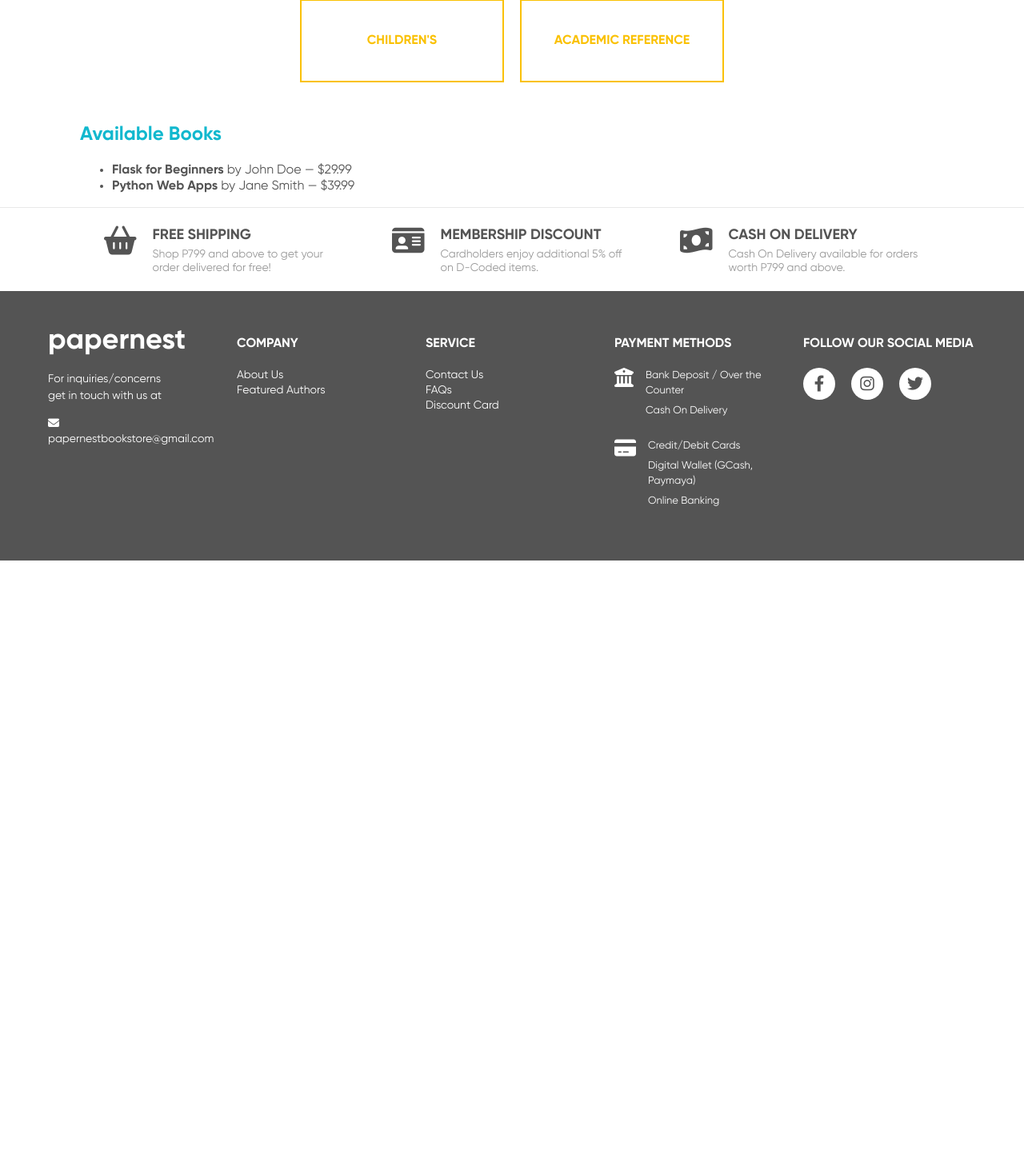
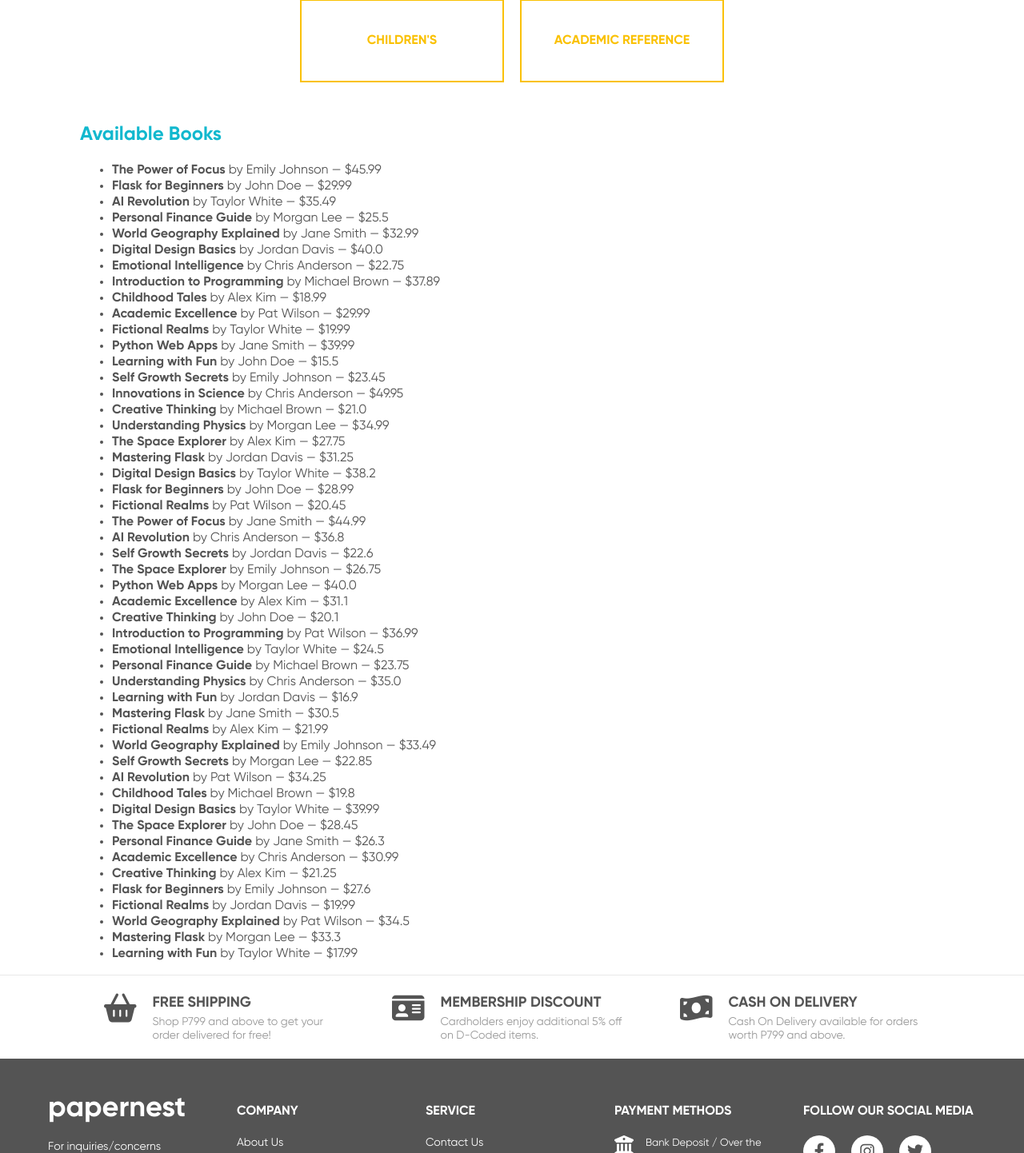
Before and after one commit to abigailcbarrion/Papernest, a Flask app: page /books in a window 1280 px wide. Shown: the part 416-1858 px from the top of the page at 80% size. Before the commit the page ends 1117 px from the top, so only its background shows below. Run offline with Flask 3, Linux system fonts and the light colour scheme.

Commit message:
Implement product carousel: Add HTML structure, CSS styles, and JavaScript functionality for a dynamic product carousel displaying popular books.

```diff
--- a/app.py
+++ b/app.py
@@ -2,7 +2,9 @@ from flask import Flask, render_template, request, redirect, url_for, session
 import json
 import os
 
-app = Flask(__name__)
+app = Flask(__name__,
+            static_folder='static',
+            template_folder='templates')
 app.secret_key = 'your_secret_key'  # Required for session
 
 # ---------- File Paths ----------
@@ -31,9 +33,15 @@ def load_books():
 
 # ---------- Routes ----------
 @app.route('/')
-def home():
-    books = load_books()
-    return render_template('index.html', books=books)
+def index():
+    # Load books from JSON file
+    json_path = os.path.join(os.path.dirname(os.path.abspath(__file__)), 'data', 'books.json')
+
+    with open(json_path, 'r') as f:
+        books_data = json.load(f)
+
+    # Pass the books data to the template
+    return render_template('index.html', popular_books=books_data)
 
 @app.route('/register', methods=['GET', 'POST'])
 def register():
--- a/data/books.json
+++ b/data/books.json
@@ -1,14 +1,352 @@
 [
     {
-        "id": 1,
-        "title": "Flask for Beginners",
-        "author": "John Doe",
-        "price": 29.99
+      "id": 1,
+      "title": "The Power of Focus",
+      "author": "Emily Johnson",
+      "price": 45.99,
+      "category": "Self Help and Personal Development"
     },
     {
-        "id": 2,
-        "title": "Python Web Apps",
-        "author": "Jane Smith",
-        "price": 39.99
+      "id": 2,
+      "title": "Flask for Beginners",
+      "author": "John Doe",
+      "price": 29.99,
+      "category": "Science and Technology"
+    },
+    {
+      "id": 3,
+      "title": "AI Revolution",
+      "author": "Taylor White",
+      "price": 35.49,
+      "category": "Science and Technology"
+    },
+    {
+      "id": 4,
+      "title": "Personal Finance Guide",
+      "author": "Morgan Lee",
+      "price": 25.50,
+      "category": "Self Help and Personal Development"
+    },
+    {
+      "id": 5,
+      "title": "World Geography Explained",
+      "author": "Jane Smith",
+      "price": 32.99,
+      "category": "Academic References"
+    },
+    {
+      "id": 6,
+      "title": "Digital Design Basics",
+      "author": "Jordan Davis",
+      "price": 40.00,
+      "category": "Science and Technology"
+    },
+    {
+      "id": 7,
+      "title": "Emotional Intelligence",
+      "author": "Chris Anderson",
+      "price": 22.75,
+      "category": "Self Help and Personal Development"
+    },
+    {
+      "id": 8,
+      "title": "Introduction to Programming",
+      "author": "Michael Brown",
+      "price": 37.89,
+      "category": "Science and Technology"
+    },
+    {
+      "id": 9,
+      "title": "Childhood Tales",
+      "author": "Alex Kim",
+      "price": 18.99,
+      "category": "Children's Books"
+    },
+    {
+      "id": 10,
+      "title": "Academic Excellence",
+      "author": "Pat Wilson",
+      "price": 29.99,
+      "category": "Academic References"
+    },
+    {
+      "id": 11,
+      "title": "Fictional Realms",
+      "author": "Taylor White",
+      "price": 19.99,
+      "category": "Fiction"
+    },
+    {
+      "id": 12,
+      "title": "Python Web Apps",
+      "author": "Jane Smith",
+      "price": 39.99,
+      "category": "Science and Technology"
+    },
+    {
+      "id": 13,
+      "title": "Learning with Fun",
+      "author": "John Doe",
+      "price": 15.50,
+      "category": "Children's Books"
+    },
+    {
+      "id": 14,
+      "title": "Self Growth Secrets",
+      "author": "Emily Johnson",
+      "price": 23.45,
+      "category": "Self Help and Personal Development"
+    },
+    {
+      "id": 15,
+      "title": "Innovations in Science",
+      "author": "Chris Anderson",
+      "price": 49.95,
+      "category": "Science and Technology"
+    },
+    {
+      "id": 16,
+      "title": "Creative Thinking",
+      "author": "Michael Brown",
+      "price": 21.00,
+      "category": "Self Help and Personal Development"
+    },
+    {
+      "id": 17,
+      "title": "Understanding Physics",
+      "author": "Morgan Lee",
+      "price": 34.99,
+      "category": "Academic References"
+    },
+    {
+      "id": 18,
+      "title": "The Space Explorer",
+      "author": "Alex Kim",
+      "price": 27.75,
+      "category": "Children's Books"
+    },
+    {
+      "id": 19,
+      "title": "Mastering Flask",
+      "author": "Jordan Davis",
+      "price": 31.25,
+      "category": "Science and Technology"
+    },
+    {
+      "id": 20,
+      "title": "Digital Design Basics",
+      "author": "Taylor White",
+      "price": 38.20,
+      "category": "Academic References"
+    },
+    {
+      "id": 21,
+      "title": "Flask for Beginners",
+      "author": "John Doe",
+      "price": 28.99,
+      "category": "Science and Technology"
+    },
+    {
+      "id": 22,
+      "title": "Fictional Realms",
+      "author": "Pat Wilson",
+      "price": 20.45,
+      "category": "Fiction"
+    },
+    {
+      "id": 23,
+      "title": "The Power of Focus",
+      "author": "Jane Smith",
+      "price": 44.99,
+      "category": "Self Help and Personal Development"
+    },
+    {
+      "id": 24,
+      "title": "AI Revolution",
+      "author": "Chris Anderson",
+      "price": 36.80,
+      "category": "Science and Technology"
+    },
+    {
+      "id": 25,
+      "title": "Self Growth Secrets",
+      "author": "Jordan Davis",
+      "price": 22.60,
+      "category": "Self Help and Personal Development"
+    },
+    {
+      "id": 26,
+      "title": "The Space Explorer",
+      "author": "Emily Johnson",
+      "price": 26.75,
+      "category": "Children's Books"
+    },
+    {
+      "id": 27,
+      "title": "Python Web Apps",
+      "author": "Morgan Lee",
+      "price": 40.00,
+      "category": "Science and Technology"
+    },
+    {
+      "id": 28,
+      "title": "Academic Excellence",
+      "author": "Alex Kim",
+      "price": 31.10,
+      "category": "Academic References"
+    },
+    {
+      "id": 29,
+      "title": "Creative Thinking",
+      "author": "John Doe",
+      "price": 20.10,
+      "category": "Self Help and Personal Development"
+    },
+    {
+      "id": 30,
+      "title": "Introduction to Programming",
+      "author": "Pat Wilson",
+      "price": 36.99,
+      "category": "Science and Technology"
+    },
+    {
+      "id": 31,
+      "title": "Emotional Intelligence",
+      "author": "Taylor White",
+      "price": 24.50,
+      "category": "Self Help and Personal Development"
+    },
+    {
+      "id": 32,
+      "title": "Personal Finance Guide",
+      "author": "Michael Brown",
+      "price": 23.75,
+      "category": "Self Help and Personal Development"
+    },
+    {
+      "id": 33,
+      "title": "Understanding Physics",
+      "author": "Chris Anderson",
+      "price": 35.00,
+      "category": "Academic References"
+    },
+    {
+      "id": 34,
+      "title": "Learning with Fun",
+      "author": "Jordan Davis",
+      "price": 16.90,
+      "category": "Children's Books"
+    },
+    {
+      "id": 35,
+      "title": "Mastering Flask",
+      "author": "Jane Smith",
+      "price": 30.50,
+      "category": "Science and Technology"
+    },
+    {
+      "id": 36,
+      "title": "Fictional Realms",
+      "author": "Alex Kim",
+      "price": 21.99,
+      "category": "Fiction"
+    },
+    {
+      "id": 37,
+      "title": "World Geography Explained",
+      "author": "Emily Johnson",
+      "price": 33.49,
+      "category": "Academic References"
+    },
+    {
+      "id": 38,
+      "title": "Self Growth Secrets",
+      "author": "Morgan Lee",
+      "price": 22.85,
+      "category": "Self Help and Personal Development"
+    },
+    {
+      "id": 39,
+      "title": "AI Revolution",
+      "author": "Pat Wilson",
+      "price": 34.25,
+      "category": "Science and Technology"
+    },
+    {
+      "id": 40,
+      "title": "Childhood Tales",
+      "author": "Michael Brown",
+      "price": 19.80,
+      "category": "Children's Books"
+    },
+    {
+      "id": 41,
+      "title": "Digital Design Basics",
+      "author": "Taylor White",
+      "price": 39.99,
+      "category": "Science and Technology"
+    },
+    {
+      "id": 42,
+      "title": "The Space Explorer",
+      "author": "John Doe",
+      "price": 28.45,
+      "category": "Children's Books"
+    },
+    {
+      "id": 43,
+      "title": "Personal Finance Guide",
+      "author": "Jane Smith",
+      "price": 26.30,
+      "category": "Self Help and Personal Development"
+    },
+    {
+      "id": 44,
+      "title": "Academic Excellence",
+      "author": "Chris Anderson",
+      "price": 30.99,
+      "category": "Academic References"
+    },
+    {
+      "id": 45,
+      "title": "Creative Thinking",
+      "author": "Alex Kim",
+      "price": 21.25,
+      "category": "Self Help and Personal Development"
+    },
+    {
+      "id": 46,
+      "title": "Flask for Beginners",
+      "author": "Emily Johnson",
+      "price": 27.60,
+      "category": "Science and Technology"
+    },
+    {
+      "id": 47,
+      "title": "Fictional Realms",
+      "author": "Jordan Davis",
+      "price": 19.99,
+      "category": "Fiction"
+    },
+    {
+      "id": 48,
+      "title": "World Geography Explained",
+      "author": "Pat Wilson",
+      "price": 34.50,
+      "category": "Academic References"
+    },
+    {
+      "id": 49,
+      "title": "Mastering Flask",
+      "author": "Morgan Lee",
+      "price": 33.30,
+      "category": "Science and Technology"
+    },
+    {
+      "id": 50,
+      "title": "Learning with Fun",
+      "author": "Taylor White",
+      "price": 17.99,
+      "category": "Children's Books"
     }
-]
+  ]
--- a/static/css/style.css
+++ b/static/css/style.css
@@ -4,6 +4,8 @@
 @import url("account.css");
 @import url("page_header.css");
 @import url("page_footer.css");
+@import url("product_carousel.css");
+@import url("carousel.css");
 
 
 /* Font import */
```
Also changed, not shown: static/css/product_carousel.css (added, +127 -0 lines), static/js/product_carousel.js (added, +53 -0 lines), templates/components/carousel.html (+5 -5 lines), templates/components/product_carousel.html (added, +31 -0 lines), templates/index.html (+5 -22 lines).
